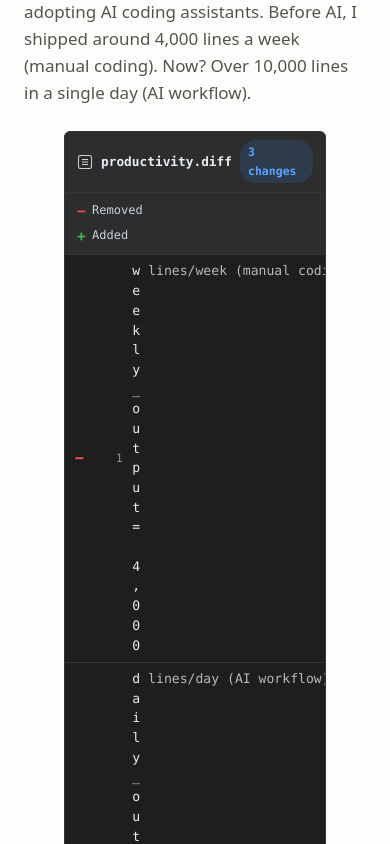
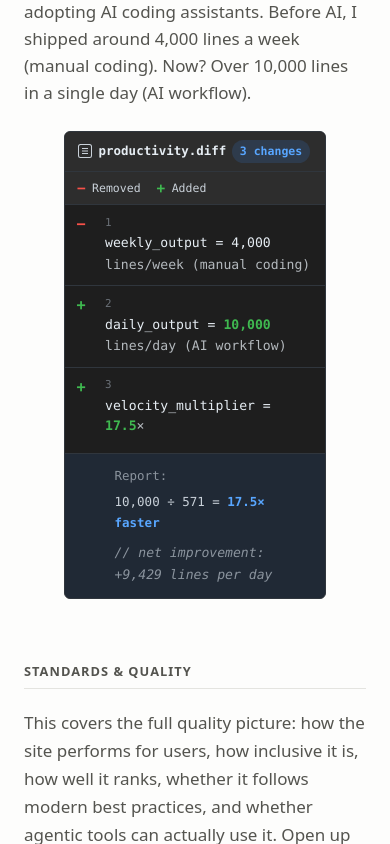
Before and after one commit to craig-o-curtis/craig-o-curtis.github.io, a Next.js app: page / in a window 390 px wide. Shown: the part 820-1664 px from the top of the page. Built offline with nearby package versions, Linux system fonts and the light colour scheme.

Commit message:
fix/mobile-velocity-chart

```diff
--- a/app/components/ProductivityAOISection.module.css
+++ b/app/components/ProductivityAOISection.module.css
@@ -241,26 +241,46 @@
 
 @media (max-width: 540px) {
   .diffHeader {
-    padding: 0.55rem 0.75rem;
-    font-size: 0.8rem;
+    flex-wrap: wrap;
+    gap: 0.35rem;
+    padding: 0.5rem 0.75rem;
+    font-size: 0.78rem;
+  }
+
+  .diffBadge {
+    order: 2;
+    flex-basis: auto;
+    margin-left: 0;
   }
 
   .diffLegend {
-    flex-direction: column;
-    gap: 0.35rem;
-    padding: 0.5rem 0.75rem;
-    font-size: 0.75rem;
+    padding: 0.4rem 0.75rem;
+    font-size: 0.72rem;
+  }
+
+  .diffRow {
+    display: block;
+    position: relative;
+    padding: 0.6rem 0.75rem 0.6rem 2.5rem;
+    min-height: auto;
   }
 
   .diffIndicator {
-    width: 1.8rem;
+    position: absolute;
+    top: 0.5rem;
+    left: 0.2rem;
+    width: 1.6rem;
     font-size: 0.95rem;
   }
 
   .diffLineNum {
-    width: 2.4rem;
-    padding-right: 0.6rem;
-    font-size: 0.72rem;
+    width: auto;
+    text-align: left;
+    padding-right: 0;
+    font-size: 0.68rem;
+    opacity: 0.7;
+    justify-content: flex-start;
+    margin-bottom: 0.15rem;
   }
 
   .diffCode {
@@ -272,12 +292,8 @@
   }
 
   .diffMath {
-    padding: 0.9rem 0.75rem 0.9rem 4.2rem;
-    font-size: 0.8rem;
-  }
-
-  .diffRow {
-    min-height: 2.3rem;
+    padding: 0.75rem 0.75rem 0.75rem 3.1rem;
+    font-size: 0.78rem;
   }
 }
 
```
